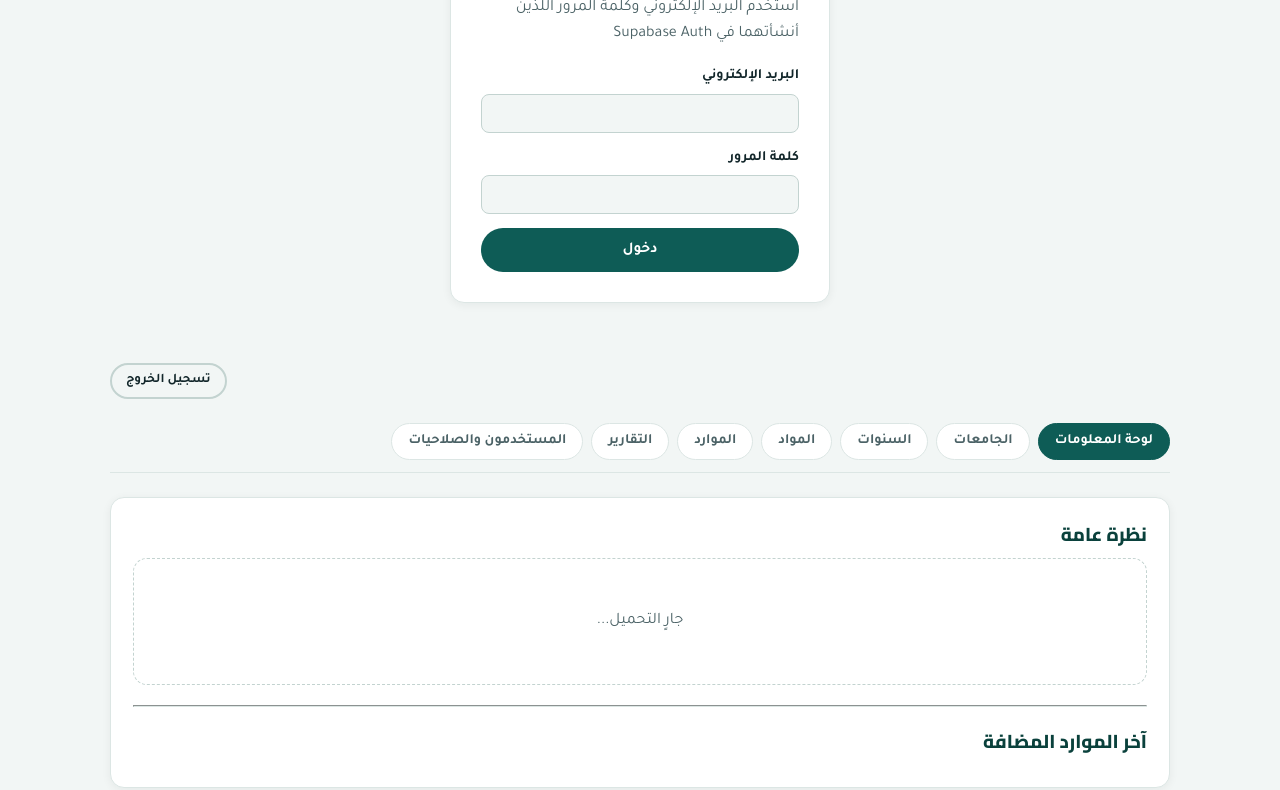
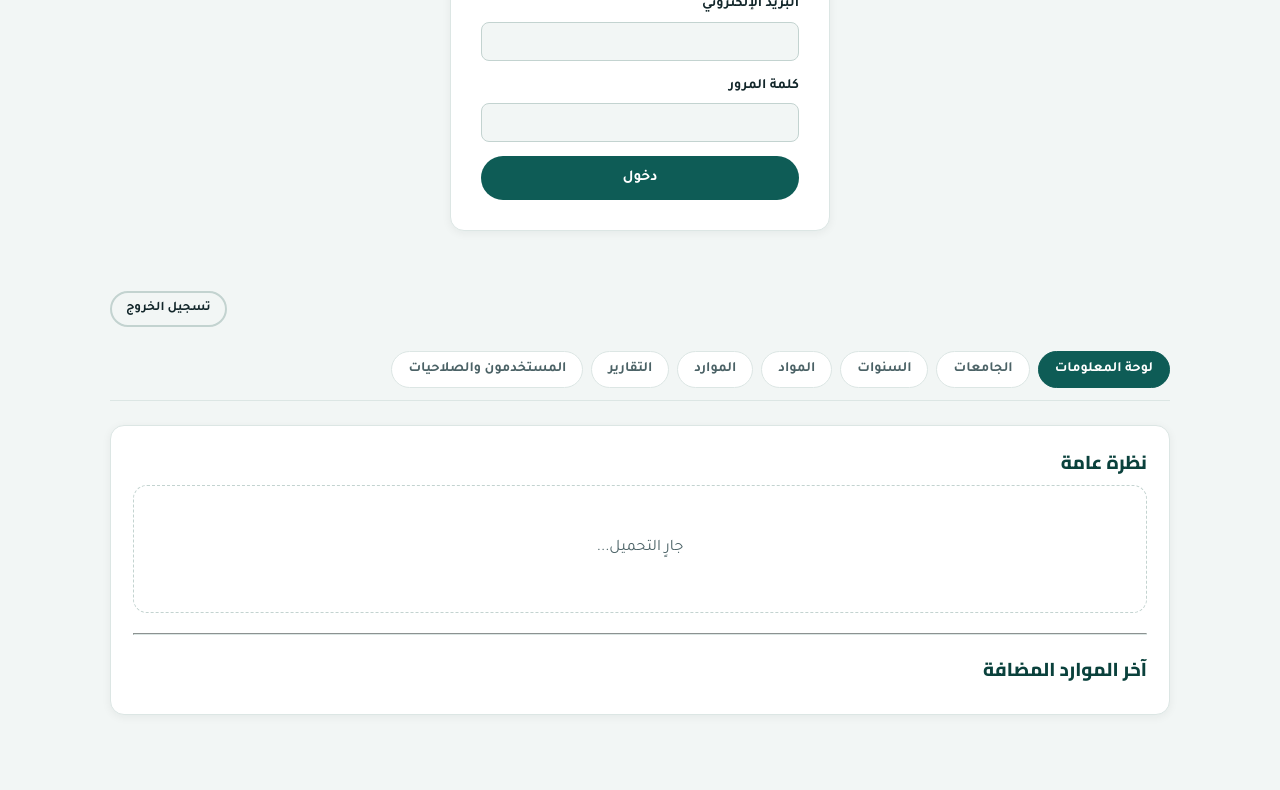
Before and after one commit to AFOQ-M/medical-platform, a plain HTML site: page admin/index.html in a window 1280 px wide. Shown: the part 256-1046 px from the top of the page. Drawn offline with nearby package versions, Linux system fonts and the light colour scheme.

Commit message:
Add files via upload

```diff
--- a/admin/index.html
+++ b/admin/index.html
@@ -22,9 +22,6 @@
   <!-- ------------- شاشة تسجيل الدخول ------------- -->
   <div class="admin-login-box" id="login-box">
     <h1>تسجيل دخول الأدمن</h1>
-    <p class="hint" style="color: var(--ink-soft); margin-bottom: 18px;">
-      استخدم البريد الإلكتروني وكلمة المرور اللذين أنشأتهما في Supabase Auth
-    </p>
     <form id="login-form">
       <div class="field">
         <label for="login-email">البريد الإلكتروني</label>
```
